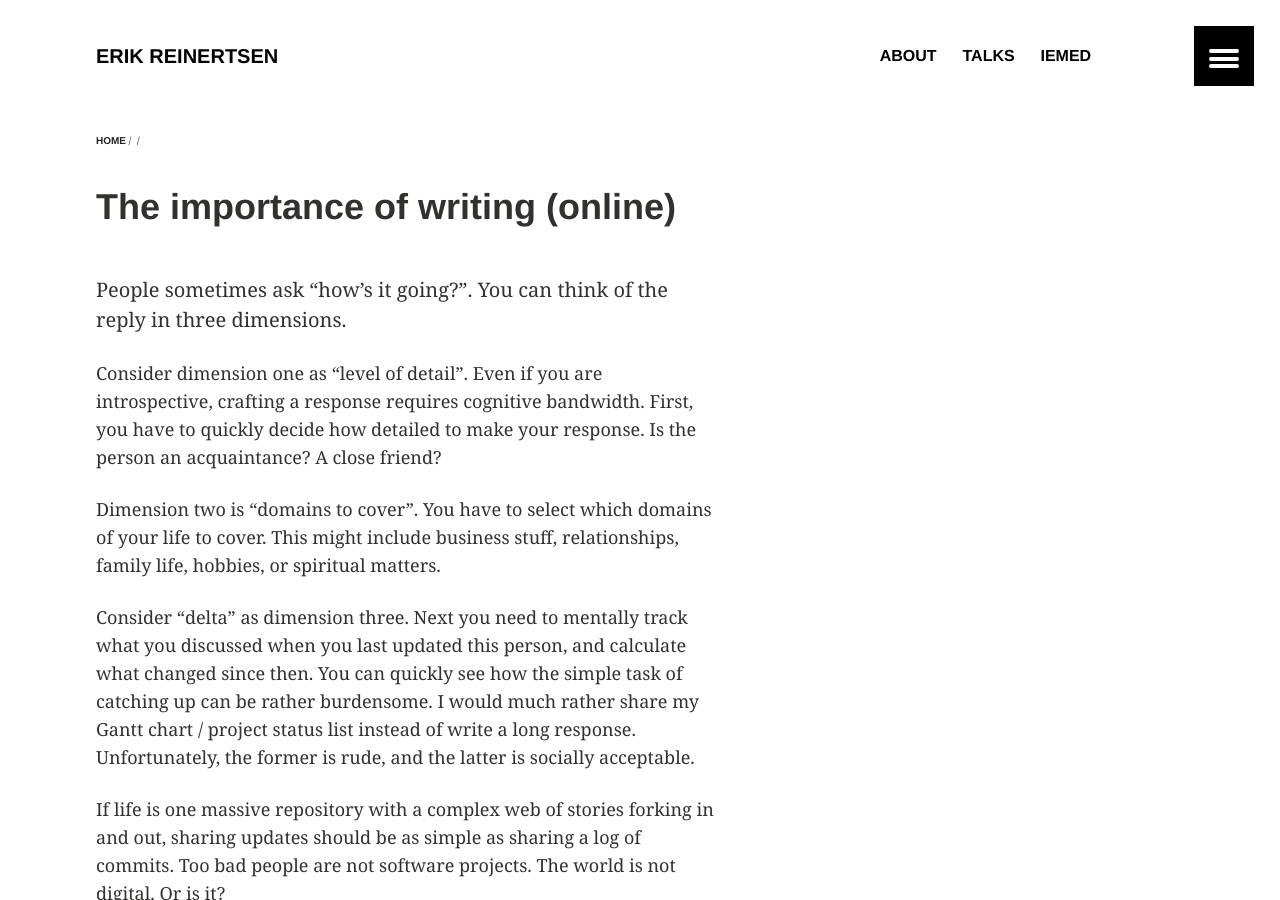
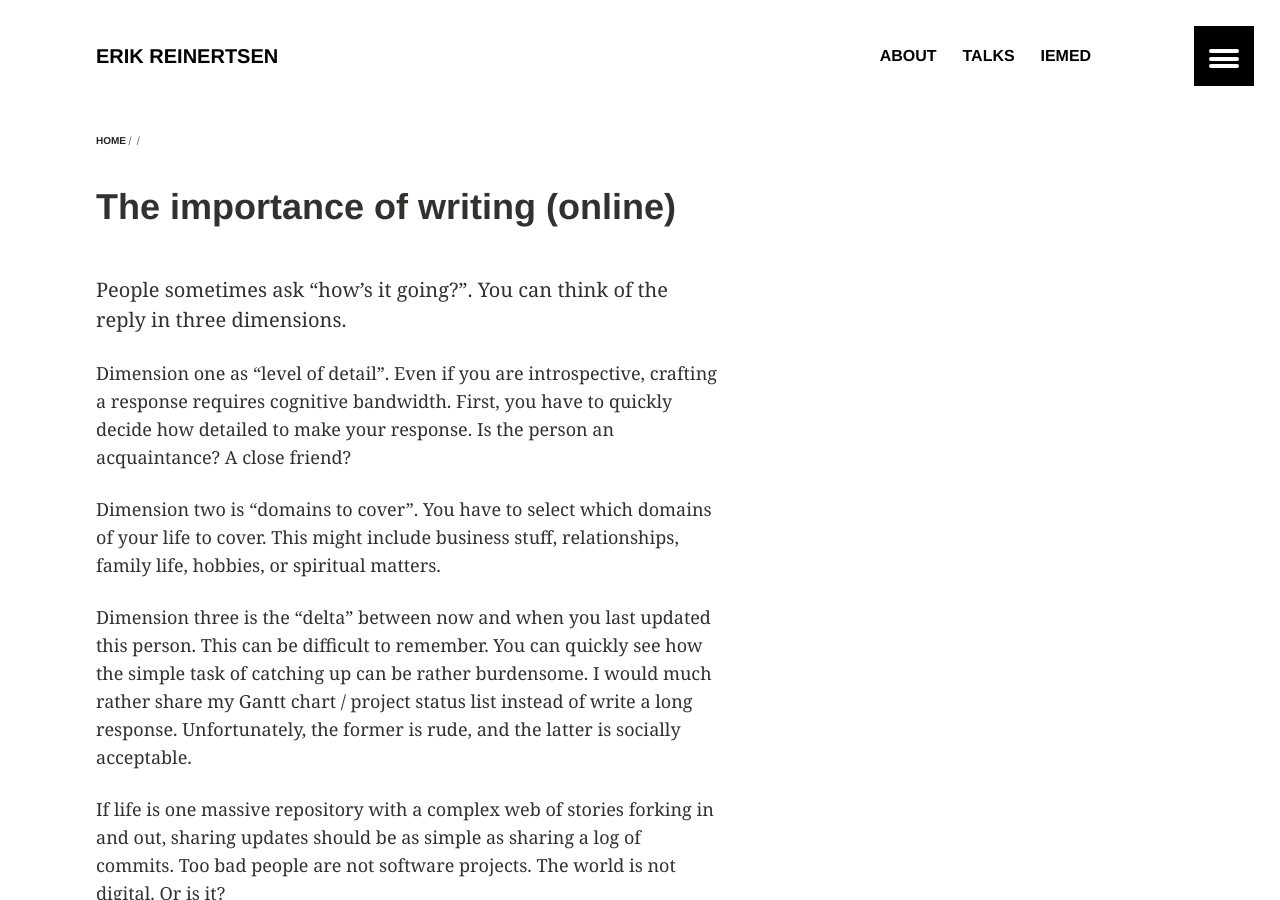
Before and after one commit to erikr/erikr.github.io, a Jekyll site: the page built from _posts/2014-10-26-the-importance-of-writing-online.md, in a window 1280 px wide and 900 px high. Built offline with Jekyll 4.4.1, drawn with Linux system fonts in a browser that asks for light colours; nearby versions of some CDN libraries.

Commit message:
changes to post

```diff
--- a/_posts/2014-10-26-the-importance-of-writing-online.md
+++ b/_posts/2014-10-26-the-importance-of-writing-online.md
@@ -5,11 +5,11 @@ title: The importance of writing (online)
 
 People sometimes ask "how's it going?". You can think of the reply in three dimensions.
 
-Consider dimension one as "level of detail". Even if you are introspective, crafting a response requires cognitive bandwidth. First, you have to quickly decide how detailed to make your response. Is the person an acquaintance? A close friend?
+Dimension one as "level of detail". Even if you are introspective, crafting a response requires cognitive bandwidth. First, you have to quickly decide how detailed to make your response. Is the person an acquaintance? A close friend?
 
 Dimension two is "domains to cover". You have to select which domains of your life to cover. This might include business stuff, relationships, family life, hobbies, or spiritual matters.
 
-Consider "delta" as dimension three. Next you need to mentally track what you discussed when you last updated this person, and calculate what changed since then. You can quickly see how the simple task of catching up can be rather burdensome. I would much rather share my Gantt chart / project status list instead of write a long response. Unfortunately, the former is rude, and the latter is socially acceptable.
+Dimension three is the "delta" between now and when you last updated this person. This can be difficult to remember. You can quickly see how the simple task of catching up can be rather burdensome. I would much rather share my Gantt chart / project status list instead of write a long response. Unfortunately, the former is rude, and the latter is socially acceptable.
 
 If life is one massive repository with a complex web of stories forking in and out, sharing updates should be as simple as sharing a log of commits. Too bad people are not software projects. The world is not digital. Or is it?
 
```
